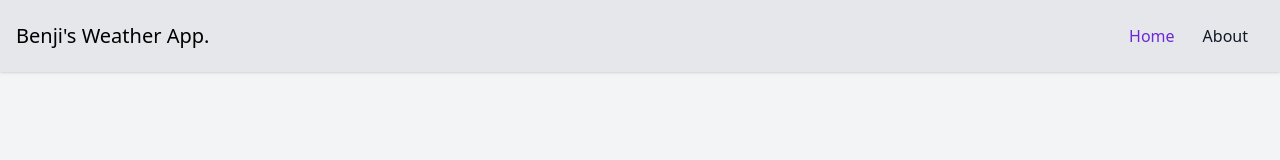
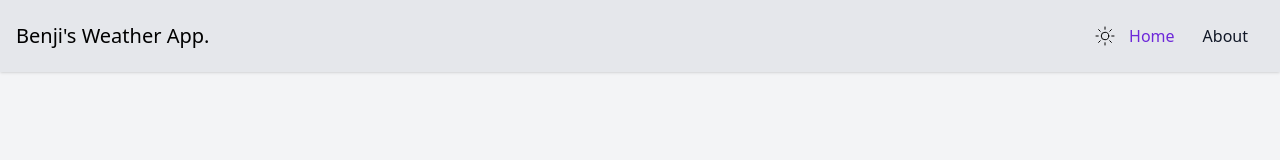
Before and after one commit to norvalbv/cool-weather-app, a React (Vite) app: page / in a window 1280 px wide. Shown: the top 160 px of the page. Built offline with nearby package versions, Linux system fonts and the light colour scheme; no server answers.

Commit message:
add basic dark mode

```diff
--- a/src/App.tsx
+++ b/src/App.tsx
@@ -1,10 +1,11 @@
-import React, { ReactElement } from 'react';
+import React, { ReactElement, useState } from 'react';
 import { router } from 'routes';
 import { RouterProvider } from 'react-router-dom';
 
 const App = (): ReactElement => {
+  const [isDarkMode, setIsDarkMode] = useState(false);
   return (
-    <div className="relative bg-gray-100 dark:bg-gray-800">
+    <div className="relative">
       <RouterProvider router={router} />
     </div>
   );
--- /dev/null
+++ b/src/components/SVG/Theme/MoonIcon/index.tsx
@@ -0,0 +1,27 @@
+import React, { ReactElement, SVGProps } from 'react';
+import classNames from 'utils/classNames';
+
+type MoonIconProps = {
+  className?: string;
+} & SVGProps<SVGSVGElement>;
+
+const MoonIcon = ({ className, ...props }: MoonIconProps): ReactElement => {
+  return (
+    <svg
+      xmlns="http://www.w3.org/2000/svg"
+      fill="none"
+      viewBox="0 0 24 24"
+      stroke="currentColor"
+      className={classNames('h-6 w-6', className)}
+      {...props}
+    >
+      <path
+        strokeLinecap="round"
+        strokeLinejoin="round"
+        d="M21.752 15.002A9.718 9.718 0 0118 15.75c-5.385 0-9.75-4.365-9.75-9.75 0-1.33.266-2.597.748-3.752A9.753 9.753 0 003 11.25C3 16.635 7.365 21 12.75 21a9.753 9.753 0 009.002-5.998z"
+      />
+    </svg>
+  );
+};
+
+export default MoonIcon;
--- /dev/null
+++ b/src/components/SVG/Theme/SunIcon/index.tsx
@@ -0,0 +1,27 @@
+import React, { ReactElement, SVGProps } from 'react';
+import classNames from 'utils/classNames';
+
+type SunIconProps = {
+  className?: string;
+} & SVGProps<SVGSVGElement>;
+
+const SunIcon = ({ className, ...props }: SunIconProps): ReactElement => {
+  return (
+    <svg
+      xmlns="http://www.w3.org/2000/svg"
+      fill="none"
+      viewBox="0 0 24 24"
+      stroke="currentColor"
+      className={classNames('h-6 w-6', className)}
+      {...props}
+    >
+      <path
+        strokeLinecap="round"
+        strokeLinejoin="round"
+        d="M12 3v2.25m6.364.386l-1.591 1.591M21 12h-2.25m-.386 6.364l-1.591-1.591M12 18.75V21m-4.773-4.227l-1.591 1.591M5.25 12H3m4.227-4.773L5.636 5.636M15.75 12a3.75 3.75 0 11-7.5 0 3.75 3.75 0 017.5 0z"
+      />
+    </svg>
+  );
+};
+
+export default SunIcon;
--- a/src/components/SVG/index.tsx
+++ b/src/components/SVG/index.tsx
@@ -4,3 +4,5 @@ export * from './CodeIcon';
 export * from './Weather';
 export * from './LoaderIcon';
 export * from './AlertIcon';
+export * from './Theme/SunIcon';
+export * from './Theme/MoonIcon';
--- a/src/components/WeatherCard/index.tsx
+++ b/src/components/WeatherCard/index.tsx
@@ -188,7 +188,7 @@ const WeatherCard = ({ className, data, weather }: WeatherCardProps): ReactEleme
   return (
     <div
       className={classNames(
-        'bg-secondary max-w-4xl rounded-lg p-6 shadow-2xl dark:bg-gray-900',
+        'bg-secondary max-w-4xl rounded-lg p-6 shadow-2xl dark:bg-gray-900 dark:text-gray-200',
         className
       )}
     >
--- a/src/layout/MainLayout/NavBar/index.tsx
+++ b/src/layout/MainLayout/NavBar/index.tsx
@@ -1,4 +1,6 @@
 import React, { ReactElement } from 'react';
+import SunIcon from 'components/SVG/Theme/SunIcon';
+import MoonIcon from 'components/SVG/Theme/MoonIcon';
 import { Link, useLocation } from 'react-router-dom';
 import classNames from 'utils/classNames';
 
@@ -15,7 +17,12 @@ const NavBar = (): ReactElement => {
           </span>
         </Link>
         <div className="flex items-center justify-between" id="navbar-search">
-          <ul className="mt-0 flex rounded-lg border-gray-100 p-0 font-medium dark:border-gray-700 dark:bg-gray-800">
+          {true ? (
+            <SunIcon className="cursor-pointer" onClick={(): void => alert('test')} />
+          ) : (
+            <MoonIcon className="cursor-pointer" onClick={(): void => alert('test')} />
+          )}
+          <ul className="mt-0 flex rounded-lg border-gray-100 p-0 font-medium">
             <li>
               <Link
                 to="/"
--- a/src/layout/MainLayout/index.tsx
+++ b/src/layout/MainLayout/index.tsx
@@ -5,7 +5,7 @@ import { Outlet } from 'react-router-dom';
 
 const Layout = (): ReactElement => {
   return (
-    <div className="min-h-screen">
+    <div className="min-h-screen bg-gray-100 dark:bg-gray-800">
       <NavBar />
       <Outlet />
       <Footer />
```
